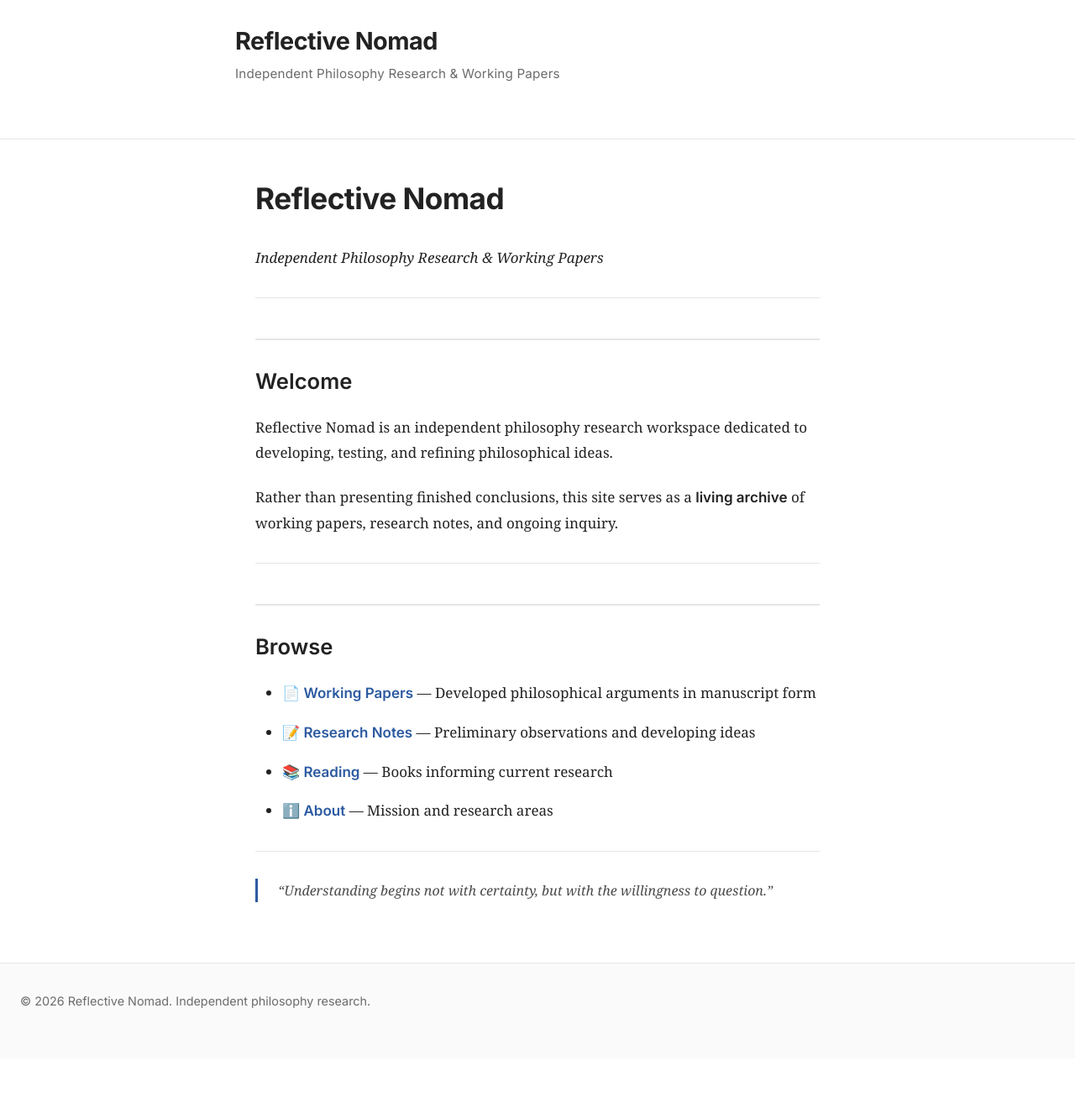
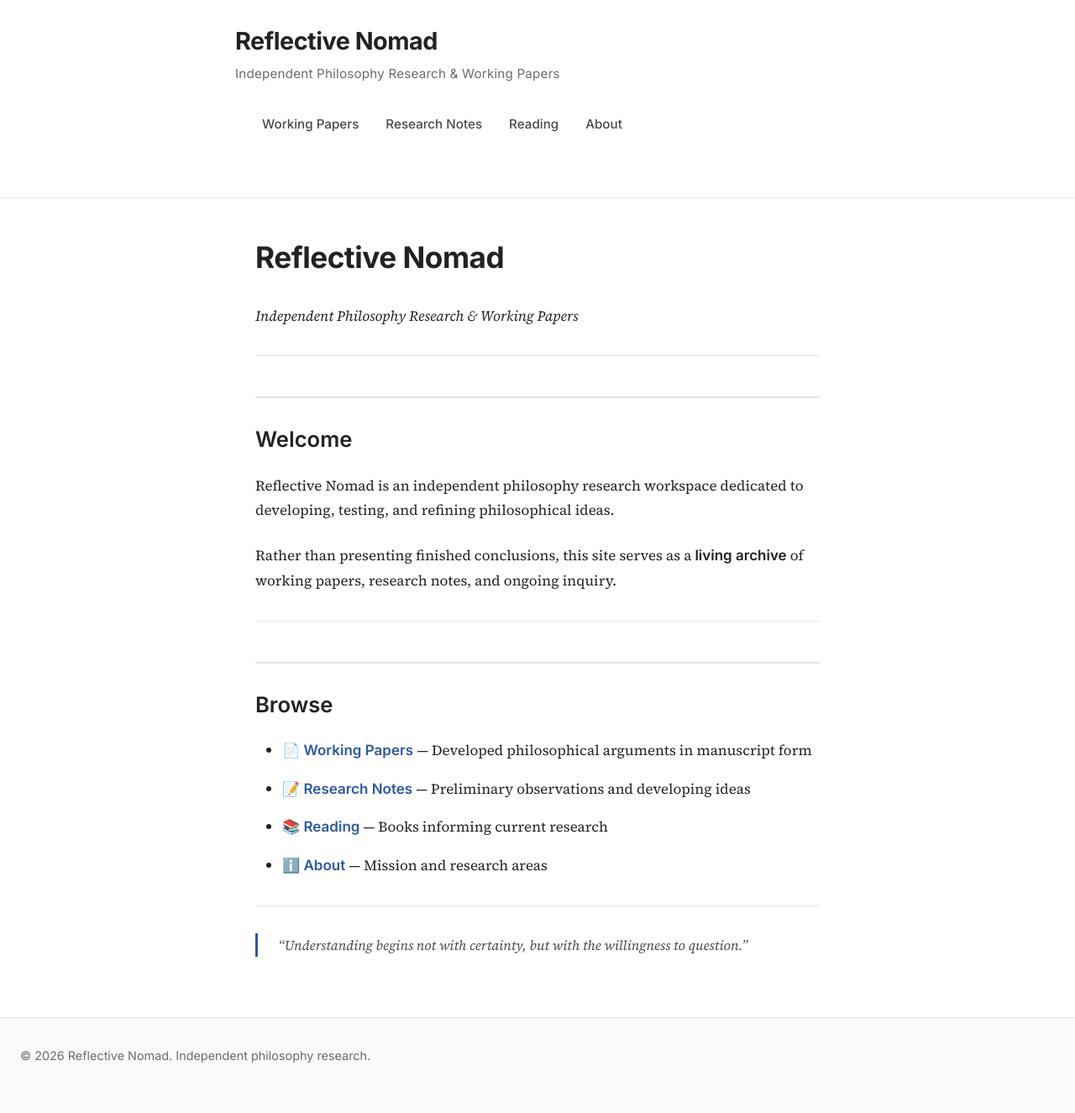
Before and after one commit to Reflectivenomad/reflectivenomad.github.io, a Jekyll site: the page built from index.md, in a window 1280 px wide. Shown: the whole page at 84% size. Built offline with Jekyll 4.4.1, drawn with Linux system fonts in a browser that asks for light colours; before the commit the page ends 1260 px from its top, so only the background shows below that.

Commit message:
Redesign layout: Update font loading to Source Serif 4, add navigation menu with proper structure

```diff
--- a/_layouts/default.html
+++ b/_layouts/default.html
@@ -5,11 +5,13 @@
   <meta name="viewport" content="width=device-width, initial-scale=1.0">
   <title>{{ page.title }} - Reflective Nomad</title>
 
-  <!-- Google Fonts: Load BEFORE stylesheet -->
+  <!-- Font Preconnects for Performance -->
   <link rel="preconnect" href="https://fonts.googleapis.com">
   <link rel="preconnect" href="https://fonts.gstatic.com" crossorigin>
+
+  <!-- Google Fonts: Inter (navigation, headings) and Source Serif 4 (body text) -->
   <link href="https://fonts.googleapis.com/css2?family=Inter:wght@400;500;600;700&display=swap" rel="stylesheet">
-  <link href="https://fonts.googleapis.com/css2?family=EB+Garamond:ital,wght@0,400;0,500;0,600;0,700;1,400;1,500;1,600;1,700&display=swap" rel="stylesheet">
+  <link href="https://fonts.googleapis.com/css2?family=Source+Serif+4:ital,opsz,wght@0,8..60,400;0,8..60,600;1,8..60,400&display=swap" rel="stylesheet">
 
   <!-- Custom stylesheet using relative_url filter -->
   <link rel="stylesheet" href="{{ '/assets/style.css' | relative_url }}">
@@ -21,6 +23,14 @@
         <h1 class="site-title"><a href="{{ site.baseurl }}/">Reflective Nomad</a></h1>
         <p class="site-tagline">Independent Philosophy Research & Working Papers</p>
       </div>
+      <nav class="site-nav">
+        <ul class="nav-list">
+          <li><a href="{{ site.baseurl }}/working-papers/">Working Papers</a></li>
+          <li><a href="{{ site.baseurl }}/research-notes/">Research Notes</a></li>
+          <li><a href="{{ site.baseurl }}/reading/">Reading</a></li>
+          <li><a href="{{ site.baseurl }}/about.html">About</a></li>
+        </ul>
+      </nav>
     </header>
 
     <main class="main-content">
```
